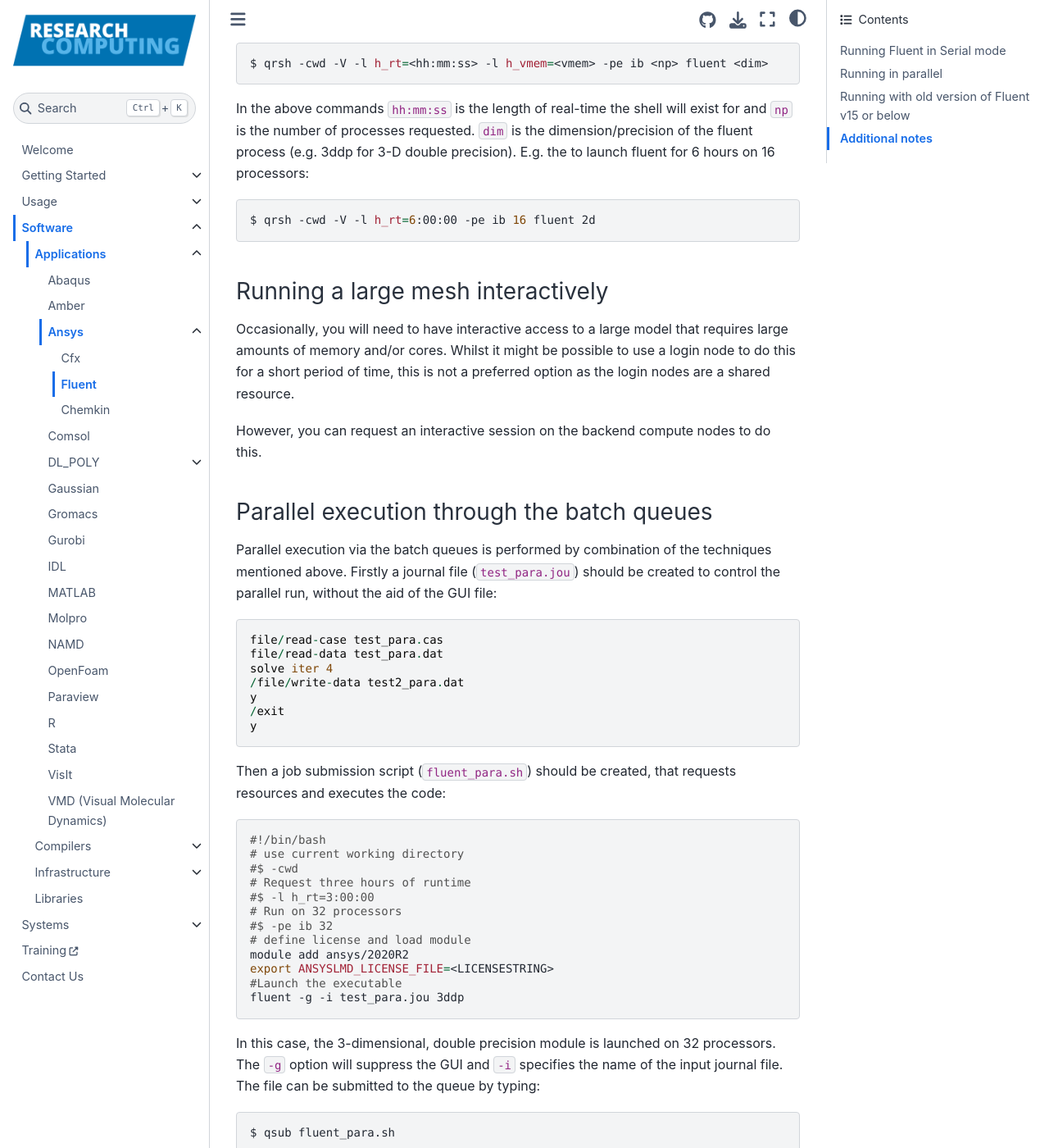
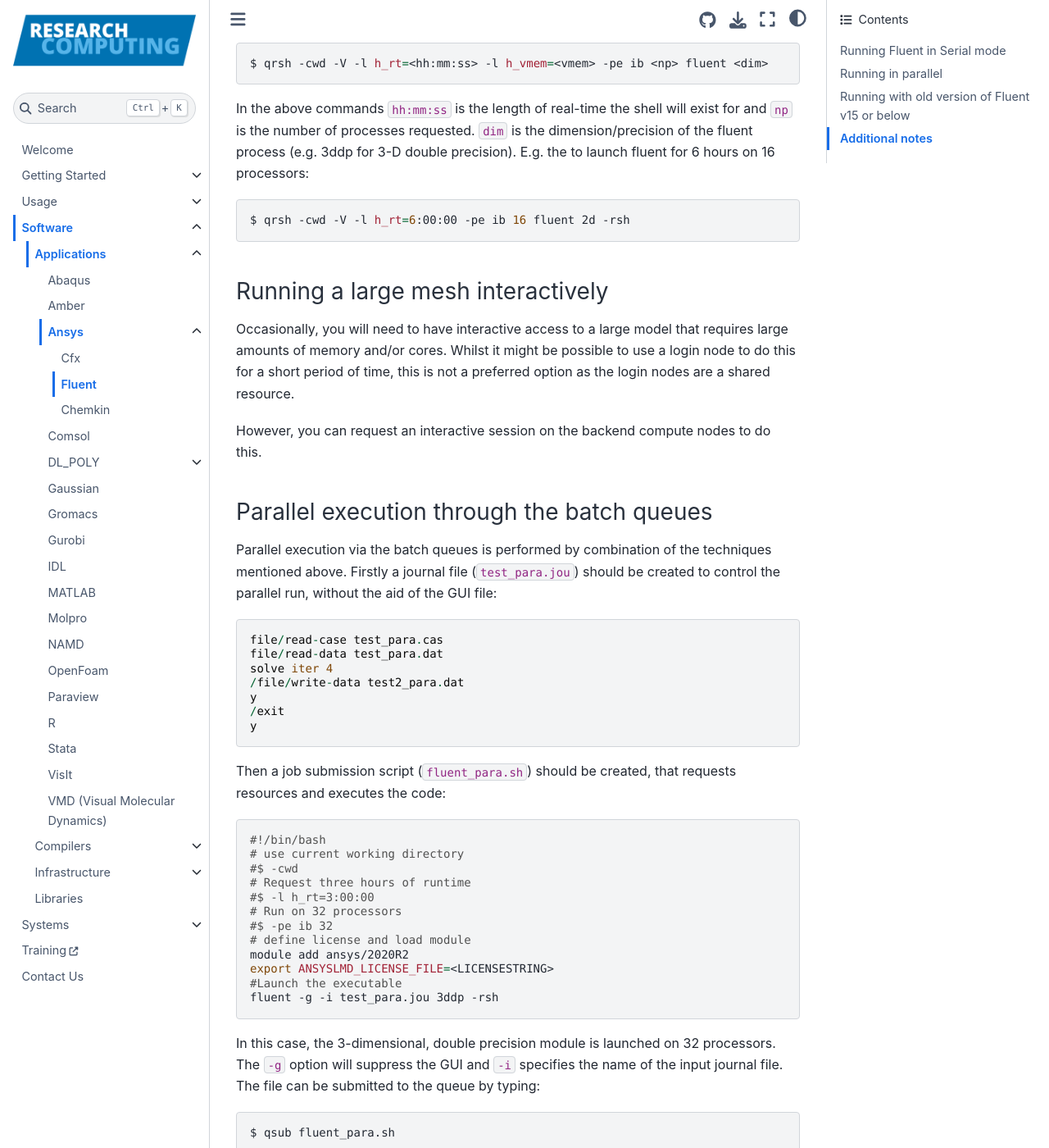
Before and after one commit to foqueiroz/arcdocs.github.io, a Jupyter Book: the page built from book/software/applications/ansys/fluent.md, in a window 1280 px wide and 1400 px high, scrolled down 2735 px. Shown: the whole window at 82% size. Built offline with Jupyter Book 1.0.4 settings and Sphinx 7.4.7 and the Sphinx Book theme 1.1.4, drawn with Linux system fonts in a browser that asks for light colours.

Commit message:
Use rsh not ssh

````diff
--- a/book/software/applications/ansys/fluent.md
+++ b/book/software/applications/ansys/fluent.md
@@ -106,7 +106,7 @@ $ qrsh -cwd -V -l h_rt=<hh:mm:ss> -l h_vmem=<vmem> -pe ib <np> fluent <dim>
 In the above commands `hh:mm:ss` is the length of real-time the shell will exist for and `np` is the number of processes requested. `dim` is the dimension/precision of the fluent process (e.g. 3ddp for 3-D double precision). E.g. the to launch fluent for 6 hours on 16 processors:
 
 ```bash
-$ qrsh -cwd -V -l h_rt=6:00:00 -pe ib 16 fluent 2d
+$ qrsh -cwd -V -l h_rt=6:00:00 -pe ib 16 fluent 2d -rsh
 ```
 
 ### Running a large mesh interactively
@@ -144,7 +144,7 @@ Then a job submission script (`fluent_para.sh`) should be created, that requests
 module add ansys/2020R2
 export ANSYSLMD_LICENSE_FILE=<LICENSESTRING>
 #Launch the executable
-fluent -g -i test_para.jou 3ddp
+fluent -g -i test_para.jou 3ddp -rsh
 ```
 
 In this case, the 3-dimensional, double precision module is launched on 32 processors. The `-g` option will suppress the GUI and `-i` specifies the name of the input journal file. The file can be submitted to the queue by typing:
@@ -171,7 +171,7 @@ Fluent supports the use of GPUs, although we've not currently seen significant b
 module add ansys/2020R2
 export ANSYSLMD_LICENSE_FILE=<LICENSESTRING>
 #Launch the executable
-fluent -g -i -gpgpu=4 test_para.jou 3ddp
+fluent -g -i -gpgpu=4 test_para.jou 3ddp -rsh
 ```
 
 ## Running with old version of Fluent v15 or below
@@ -206,7 +206,7 @@ There are also known inefficiencies when running fluent on part nodes on ARC.  F
 module add ansys/2020R2
 export ANSYSLMD_LICENSE_FILE=<LICENSESTRING>
 #Launch the executable
-fluent -g -i test_para.jou 3ddp
+fluent -g -i test_para.jou 3ddp -rsh
 ```
 
 You will wait slightly longer for a whole node than for the previous allocation method, but your code may run significantly faster.
````
